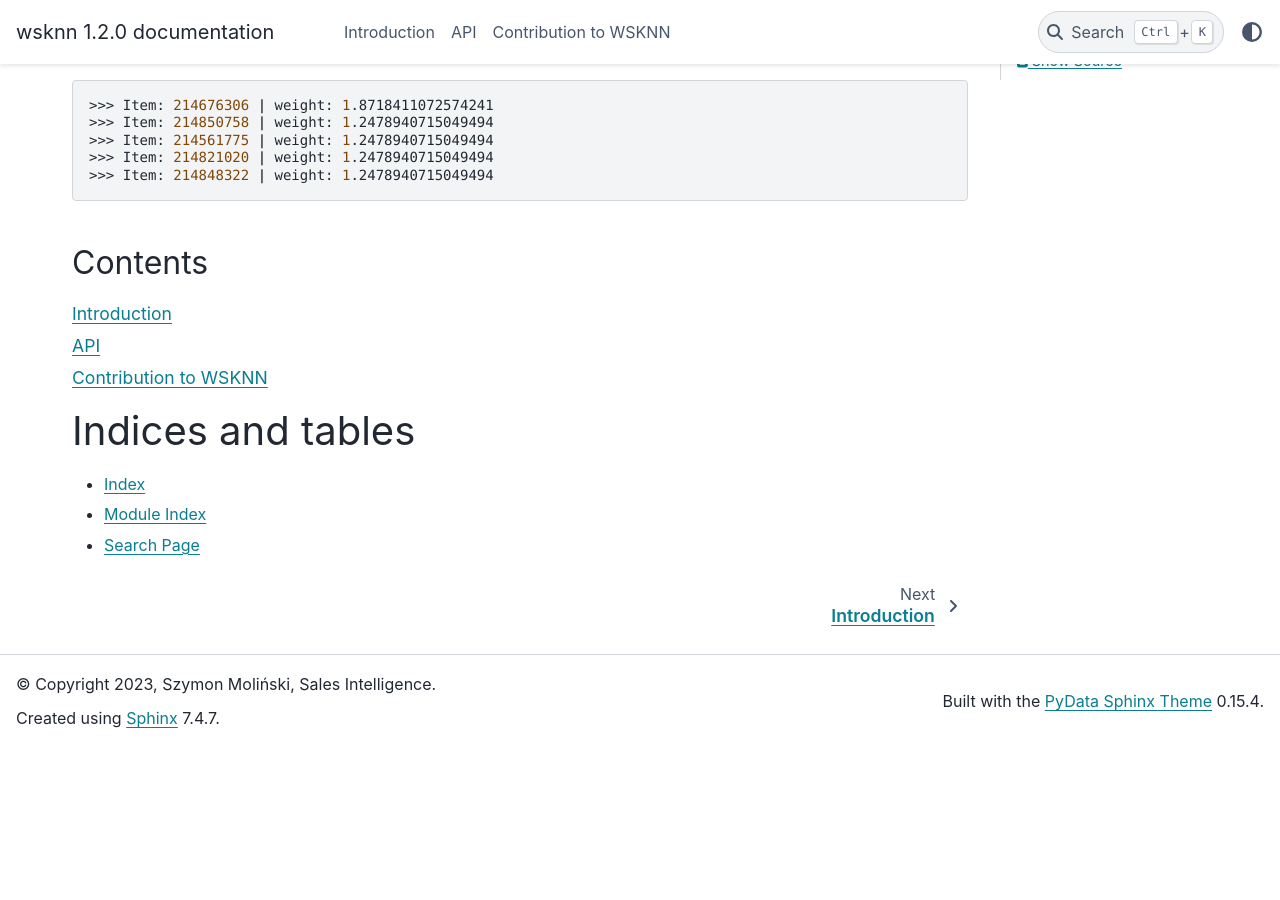
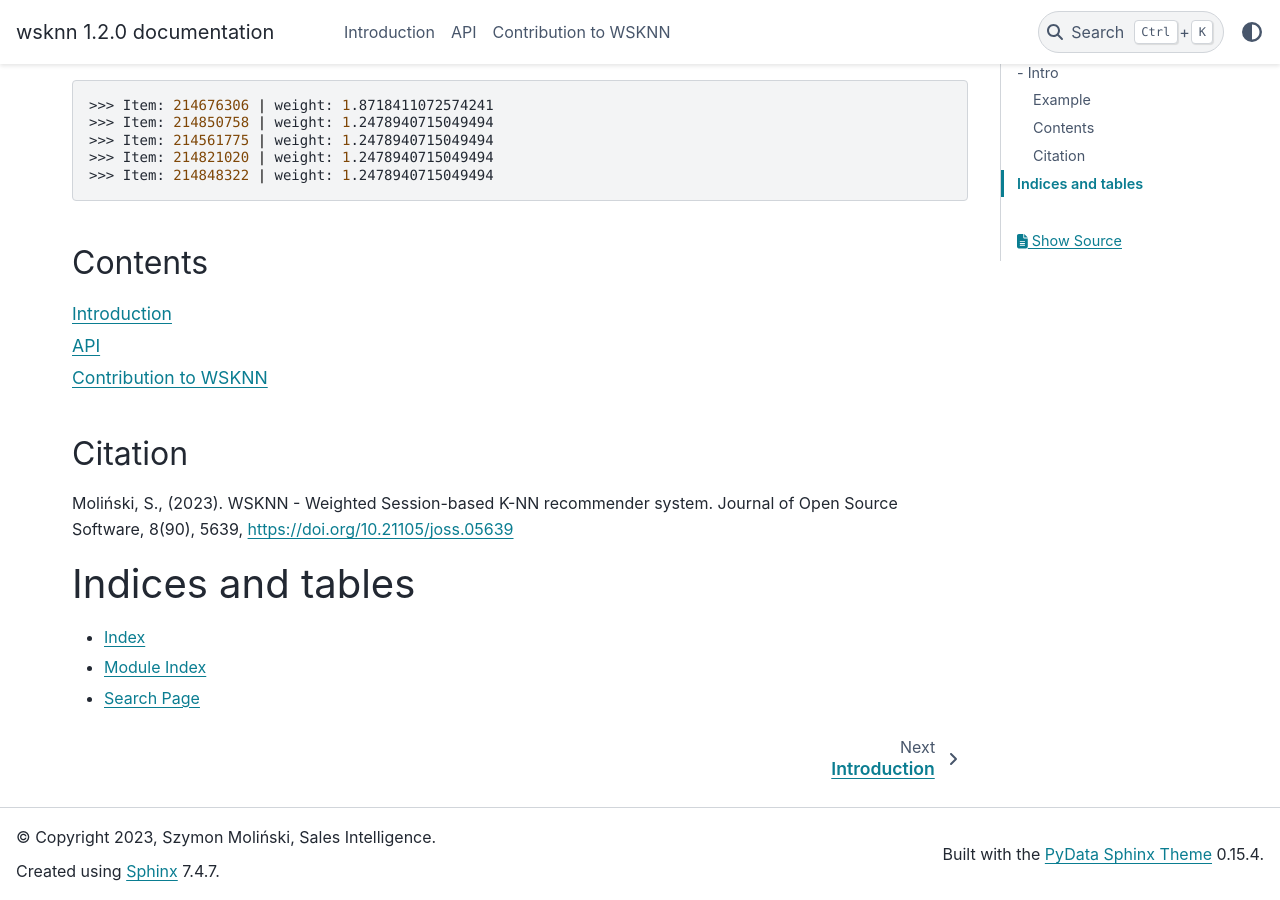
Before and after one commit to nokaut/wsknn, a Sphinx documentation site: the page built from docs/source/index.rst, in a window 1280 px wide and 900 px high, scrolled down 975 px. Built offline with Sphinx 7.4.7 and the PyData theme 0.15.4, drawn with Linux system fonts in a browser that asks for light colours; before the commit the page ends 1723 px from its top, so only the background shows below that.

Commit message:
Updated JOSS info

```diff
--- a/docs/source/index.rst
+++ b/docs/source/index.rst
@@ -71,6 +71,11 @@ Contents
    api
    contribution
 
+Citation
+--------
+
+Moliński, S., (2023). WSKNN - Weighted Session-based K-NN recommender system. Journal of Open Source Software, 8(90), 5639, https://doi.org/10.21105/joss.05639
+
 
 Indices and tables
 ==================
--- a/docs/source/introduction.rst
+++ b/docs/source/introduction.rst
@@ -94,7 +94,7 @@ The package can be installed with ``pip``:
     pip install wsknn
 
 
-It works with Python versions greater or equal to 3.6.
+It works with Python versions greater or equal to 3.8.
 
 Requirements
 ------------
@@ -115,7 +115,7 @@ Developers
 Citation
 --------
 
-Szymon Moliński. (2022). WSKNN - Weighted Session-based k-NN Recommendations in Python (0.1). Zenodo. https://doi.org/10.5281/zenodo.6393177
+Moliński, S., (2023). WSKNN - Weighted Session-based K-NN recommender system. Journal of Open Source Software, 8(90), 5639, https://doi.org/10.21105/joss.05639
 
 Bibliography
 ------------
```
Also changed, not shown: README.md (+2 -2 lines).
